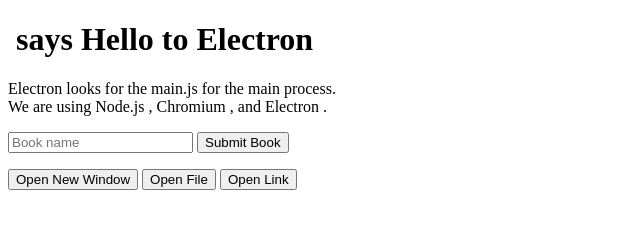
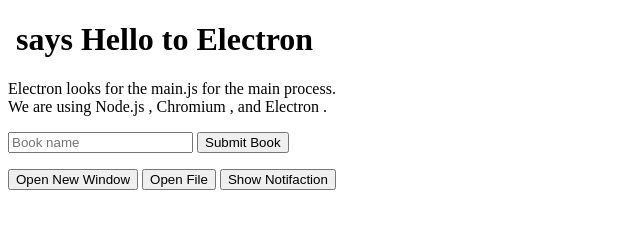
Before and after one commit to praveenakrity/my-electron-app, an Electron app: page index.html in a window 800 px wide. Shown: the whole page, without its empty margins (0-640 px from the left). Drawn offline with Linux system fonts and the light colour scheme; no server answers.

Commit message:
updating html button name because had to test for the notification thing

```diff
--- a/index.html
+++ b/index.html
@@ -30,7 +30,7 @@
 </ul>
 <button id="new-win">Open New Window</button>
 <button id="openFile">Open File</button>
-<button id="openLink">Open Link</button>
+<button id="openNot">Show Notifaction</button>
 <p id="filename"></p>
 <script src="./renderer.js"></script>
 </body>
```
